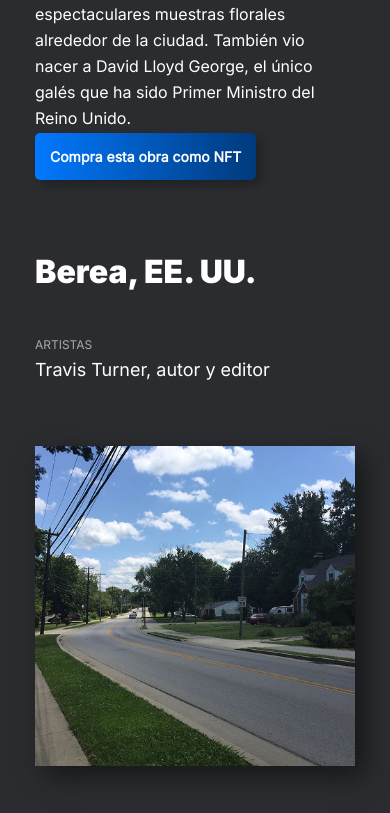
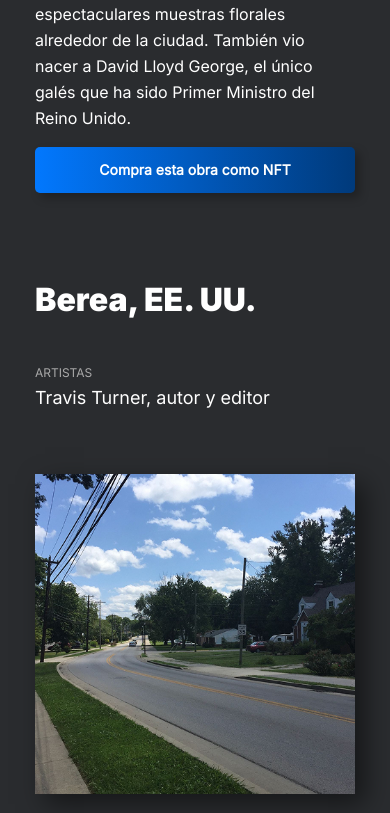
Before and after one commit to Jessloto95/web_project_homeland, a plain HTML site: page index.html in a window 390 px wide. Shown: the part 5362-6175 px from the top of the page. Drawn offline with Linux system fonts and the light colour scheme.

Commit message:
Entrega correccion 1

```diff
--- a/blocks/places.css
+++ b/blocks/places.css
@@ -3,7 +3,7 @@
   display: flex;
   flex-direction: column;
   gap: 50px;
-  margin: 0 auto 76px;
+  margin: 0 auto 65px;
 }
 
 .places__story-content {
@@ -111,6 +111,9 @@
 @media screen and (max-width: 544px) {
   .places {
     max-width: 320px;
+    margin: auto;
+    padding-left: 16px;
+    padding-right: 16px;
   }
 
   .places__story-content {
@@ -154,8 +157,10 @@
   }
 
   .places__story-button {
+    display: block;
     max-width: 320px;
     font-size: 14px;
+    margin: 0 auto;
   }
 }
 
```
